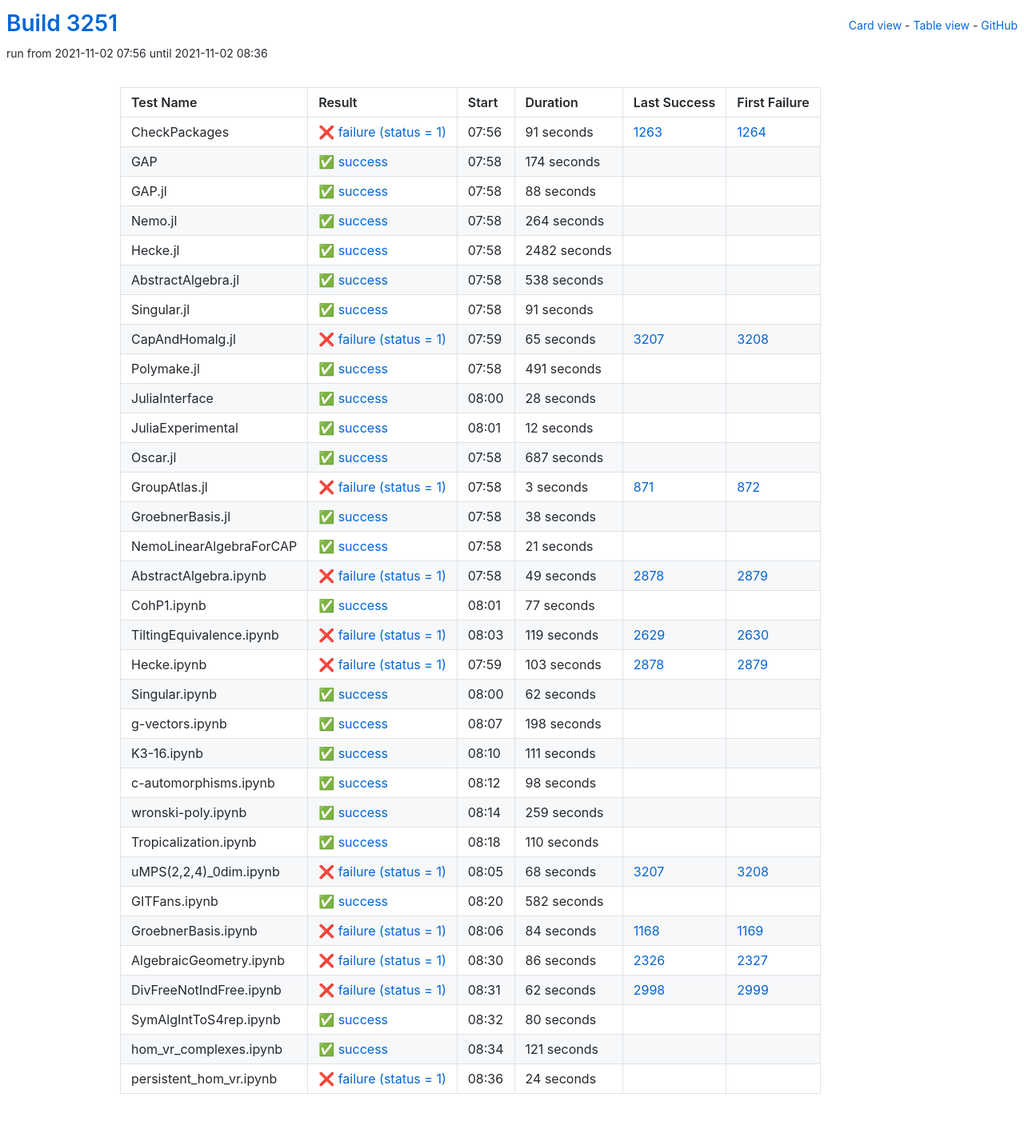
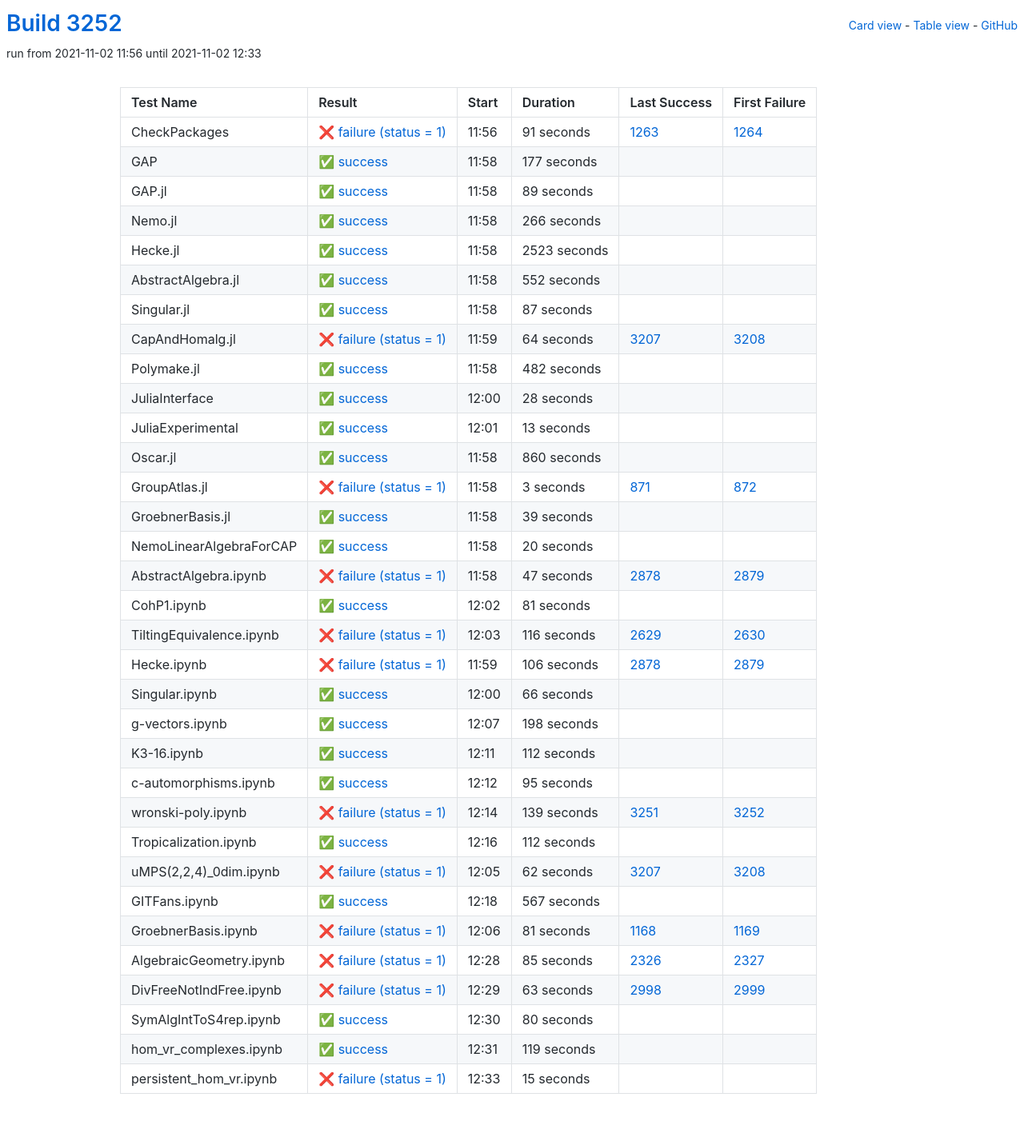
Before and after one commit to oscar-system/oscar-ci-status-stable, a Jekyll site: the page built from table.html, in a window 1280 px wide. Shown: the whole page at 80% size. Built offline with Jekyll 4.4.1, drawn with Linux system fonts in a browser that asks for light colours.

Commit message:
Build #3252

```diff
--- a/_data/ci.yml
+++ b/_data/ci.yml
@@ -1,6 +1,6 @@
 ---
-build: 3251
-build_url: https://oscarci.mathematik.uni-kl.de/job/oscar-stable/3251/
+build: 3252
+build_url: https://oscarci.mathematik.uni-kl.de/job/oscar-stable/3252/
 job: oscar-stable
 organization: oscar-system
 repo: oscar-ci-status-stable
@@ -8,8 +8,8 @@ repourl: https://github.com/oscar-system/oscar-ci-status-stable
 tests:
 - name: CheckPackages
   id: checkpackages
-  log: https://oscarci.mathematik.uni-kl.de/job/oscar-stable/3251/artifact/logs/build-3251/CheckPackages.log
-  start: 2021-11-02 07:56
+  log: https://oscarci.mathematik.uni-kl.de/job/oscar-stable/3252/artifact/logs/build-3252/CheckPackages.log
+  start: 2021-11-02 11:56
   success: false
   exitcode: 1
   status: failure
@@ -20,104 +20,104 @@ tests:
   first_failure_url: https://oscarci.mathematik.uni-kl.de/job/oscar-stable/1264/
 - name: GAP
   id: gap
-  log: https://oscarci.mathematik.uni-kl.de/job/oscar-stable/3251/artifact/logs/build-3251/GAP.log
-  start: 2021-11-02 07:58
+  log: https://oscarci.mathematik.uni-kl.de/job/oscar-stable/3252/artifact/logs/build-3252/GAP.log
+  start: 2021-11-02 11:58
   success: true
   exitcode: 0
   status: success
-  duration: 174
+  duration: 177
   last_success: false
   last_success_url:
   first_failure: false
   first_failure_url:
 - name: GAP.jl
   id: gap-jl
-  log: https://oscarci.mathematik.uni-kl.de/job/oscar-stable/3251/artifact/logs/build-3251/GAP.jl.log
-  start: 2021-11-02 07:58
+  log: https://oscarci.mathematik.uni-kl.de/job/oscar-stable/3252/artifact/logs/build-3252/GAP.jl.log
+  start: 2021-11-02 11:58
   success: true
   exitcode: 0
   status: success
-  duration: 88
+  duration: 89
   last_success: false
   last_success_url:
   first_failure: false
   first_failure_url:
 - name: Nemo.jl
   id: nemo-jl
-  log: https://oscarci.mathematik.uni-kl.de/job/oscar-stable/3251/artifact/logs/build-3251/Nemo.jl.log
-  start: 2021-11-02 07:58
+  log: https://oscarci.mathematik.uni-kl.de/job/oscar-stable/3252/artifact/logs/build-3252/Nemo.jl.log
+  start: 2021-11-02 11:58
   success: true
   exitcode: 0
   status: success
-  duration: 264
+  duration: 266
   last_success: false
   last_success_url:
   first_failure: false
   first_failure_url:
 - name: Hecke.jl
   id: hecke-jl
-  log: https://oscarci.mathematik.uni-kl.de/job/oscar-stable/3251/artifact/logs/build-3251/Hecke.jl.log
-  start: 2021-11-02 07:58
+  log: https://oscarci.mathematik.uni-kl.de/job/oscar-stable/3252/artifact/logs/build-3252/Hecke.jl.log
+  start: 2021-11-02 11:58
   success: true
   exitcode: 0
   status: success
-  duration: 2482
+  duration: 2523
   last_success: false
   last_success_url:
   first_failure: false
   first_failure_url:
 - name: AbstractAlgebra.jl
   id: abstractalgebra-jl
-  log: https://oscarci.mathematik.uni-kl.de/job/oscar-stable/3251/artifact/logs/build-3251/AbstractAlgebra.jl.log
-  start: 2021-11-02 07:58
+  log: https://oscarci.mathematik.uni-kl.de/job/oscar-stable/3252/artifact/logs/build-3252/AbstractAlgebra.jl.log
+  start: 2021-11-02 11:58
   success: true
   exitcode: 0
   status: success
-  duration: 538
+  duration: 552
   last_success: false
   last_success_url:
   first_failure: false
   first_failure_url:
 - name: Singular.jl
   id: singular-jl
-  log: https://oscarci.mathematik.uni-kl.de/job/oscar-stable/3251/artifact/logs/build-3251/Singular.jl.log
-  start: 2021-11-02 07:58
+  log: https://oscarci.mathematik.uni-kl.de/job/oscar-stable/3252/artifact/logs/build-3252/Singular.jl.log
+  start: 2021-11-02 11:58
   success: true
   exitcode: 0
   status: success
-  duration: 91
+  duration: 87
   last_success: false
   last_success_url:
   first_failure: false
   first_failure_url:
 - name: CapAndHomalg.jl
   id: capandhomalg-jl
-  log: https://oscarci.mathematik.uni-kl.de/job/oscar-stable/3251/artifact/logs/build-3251/CapAndHomalg.jl.log
-  start: 2021-11-02 07:59
+  log: https://oscarci.mathematik.uni-kl.de/job/oscar-stable/3252/artifact/logs/build-3252/CapAndHomalg.jl.log
+  start: 2021-11-02 11:59
   success: false
   exitcode: 1
   status: failure
-  duration: 65
+  duration: 64
   last_success: 3207
   last_success_url: https://oscarci.mathematik.uni-kl.de/job/oscar-stable/3207/
   first_failure: 3208
   first_failure_url: https://oscarci.mathematik.uni-kl.de/job/oscar-stable/3208/
 - name: Polymake.jl
   id: polymake-jl
-  log: https://oscarci.mathematik.uni-kl.de/job/oscar-stable/3251/artifact/logs/build-3251/Polymake.jl.log
-  start: 2021-11-02 07:58
+  log: https://oscarci.mathematik.uni-kl.de/job/oscar-stable/3252/artifact/logs/build-3252/Polymake.jl.log
+  start: 2021-11-02 11:58
   success: true
   exitcode: 0
   status: success
-  duration: 491
+  duration: 482
   last_success: false
   last_success_url:
   first_failure: false
   first_failure_url:
 - name: JuliaInterface
   id: juliainterface
-  log: https://oscarci.mathematik.uni-kl.de/job/oscar-stable/3251/artifact/logs/build-3251/JuliaInterface.log
-  start: 2021-11-02 08:00
+  log: https://oscarci.mathematik.uni-kl.de/job/oscar-stable/3252/artifact/logs/build-3252/JuliaInterface.log
+  start: 2021-11-02 12:00
   success: true
   exitcode: 0
   status: success
@@ -128,32 +128,32 @@ tests:
   first_failure_url:
 - name: JuliaExperimental
   id: juliaexperimental
-  log: https://oscarci.mathematik.uni-kl.de/job/oscar-stable/3251/artifact/logs/build-3251/JuliaExperimental.log
-  start: 2021-11-02 08:01
+  log: https://oscarci.mathematik.uni-kl.de/job/oscar-stable/3252/artifact/logs/build-3252/JuliaExperimental.log
+  start: 2021-11-02 12:01
   success: true
   exitcode: 0
   status: success
-  duration: 12
+  duration: 13
   last_success: false
   last_success_url:
   first_failure: false
   first_failure_url:
 - name: Oscar.jl
   id: oscar-jl
-  log: https://oscarci.mathematik.uni-kl.de/job/oscar-stable/3251/artifact/logs/build-3251/Oscar.jl.log
-  start: 2021-11-02 07:58
+  log: https://oscarci.mathematik.uni-kl.de/job/oscar-stable/3252/artifact/logs/build-3252/Oscar.jl.log
+  start: 2021-11-02 11:58
   success: true
   exitcode: 0
   status: success
-  duration: 687
+  duration: 860
   last_success: false
   last_success_url:
   first_failure: false
   first_failure_url:
 - name: GroupAtlas.jl
   id: groupatlas-jl
-  log: https://oscarci.mathematik.uni-kl.de/job/oscar-stable/3251/artifact/logs/build-3251/GroupAtlas.jl.log
-  start: 2021-11-02 07:58
+  log: https://oscarci.mathematik.uni-kl.de/job/oscar-stable/3252/artifact/logs/build-3252/GroupAtlas.jl.log
+  start: 2021-11-02 11:58
   success: false
   exitcode: 1
   status: failure
@@ -164,92 +164,92 @@ tests:
   first_failure_url: https://oscarci.mathematik.uni-kl.de/job/oscar-stable/872/
 - name: GroebnerBasis.jl
   id: groebnerbasis-jl
-  log: https://oscarci.mathematik.uni-kl.de/job/oscar-stable/3251/artifact/logs/build-3251/GroebnerBasis.jl.log
-  start: 2021-11-02 07:58
+  log: https://oscarci.mathematik.uni-kl.de/job/oscar-stable/3252/artifact/logs/build-3252/GroebnerBasis.jl.log
+  start: 2021-11-02 11:58
   success: true
   exitcode: 0
   status: success
-  duration: 38
+  duration: 39
   last_success: false
   last_success_url:
   first_failure: false
   first_failure_url:
 - name: NemoLinearAlgebraForCAP
   id: nemolinearalgebraforcap
-  log: https://oscarci.mathematik.uni-kl.de/job/oscar-stable/3251/artifact/logs/build-3251/NemoLinearAlgebraForCAP.log
-  start: 2021-11-02 07:58
+  log: https://oscarci.mathematik.uni-kl.de/job/oscar-stable/3252/artifact/logs/build-3252/NemoLinearAlgebraForCAP.log
+  start: 2021-11-02 11:58
   success: true
   exitcode: 0
   status: success
-  duration: 21
+  duration: 20
   last_success: false
   last_success_url:
   first_failure: false
   first_failure_url:
 - name: AbstractAlgebra.ipynb
   id: abstractalgebra-ipynb
-  log: https://oscarci.mathematik.uni-kl.de/job/oscar-stable/3251/artifact/logs/build-3251/AbstractAlgebra.ipynb.log
-  start: 2021-11-02 07:58
+  log: https://oscarci.mathematik.uni-kl.de/job/oscar-stable/3252/artifact/logs/build-3252/AbstractAlgebra.ipynb.log
+  start: 2021-11-02 11:58
   success: false
   exitcode: 1
   status: failure
-  duration: 49
+  duration: 47
   last_success: 2878
   last_success_url: https://oscarci.mathematik.uni-kl.de/job/oscar-stable/2878/
   first_failure: 2879
   first_failure_url: https://oscarci.mathematik.uni-kl.de/job/oscar-stable/2879/
 - name: CohP1.ipynb
   id: cohp1-ipynb
-  log: https://oscarci.mathematik.uni-kl.de/job/oscar-stable/3251/artifact/logs/build-3251/CohP1.ipynb.log
-  start: 2021-11-02 08:01
+  log: https://oscarci.mathematik.uni-kl.de/job/oscar-stable/3252/artifact/logs/build-3252/CohP1.ipynb.log
+  start: 2021-11-02 12:02
   success: true
   exitcode: 0
   status: success
-  duration: 77
+  duration: 81
   last_success: false
   last_success_url:
   first_failure: false
   first_failure_url:
 - name: TiltingEquivalence.ipynb
   id: tiltingequivalence-ipynb
-  log: https://oscarci.mathematik.uni-kl.de/job/oscar-stable/3251/artifact/logs/build-3251/TiltingEquivalence.ipynb.log
-  start: 2021-11-02 08:03
+  log: https://oscarci.mathematik.uni-kl.de/job/oscar-stable/3252/artifact/logs/build-3252/TiltingEquivalence.ipynb.log
+  start: 2021-11-02 12:03
   success: false
   exitcode: 1
   status: failure
-  duration: 119
+  duration: 116
   last_success: 2629
   last_success_url: https://oscarci.mathematik.uni-kl.de/job/oscar-stable/2629/
   first_failure: 2630
   first_failure_url: https://oscarci.mathematik.uni-kl.de/job/oscar-stable/2630/
 - name: Hecke.ipynb
   id: hecke-ipynb
-  log: https://oscarci.mathematik.uni-kl.de/job/oscar-stable/3251/artifact/logs/build-3251/Hecke.ipynb.log
-  start: 2021-11-02 07:59
+  log: https://oscarci.mathematik.uni-kl.de/job/oscar-stable/3252/artifact/logs/build-3252/Hecke.ipynb.log
+  start: 2021-11-02 11:59
   success: false
   exitcode: 1
   status: failure
-  duration: 103
+  duration: 106
   last_success: 2878
   last_success_url: https://oscarci.mathematik.uni-kl.de/job/oscar-stable/2878/
   first_failure: 2879
   first_failure_url: https://oscarci.mathematik.uni-kl.de/job/oscar-stable/2879/
 - name: Singular.ipynb
   id: singular-ipynb
-  log: https://oscarci.mathematik.uni-kl.de/job/oscar-stable/3251/artifact/logs/build-3251/Singular.ipynb.log
-  start: 2021-11-02 08:00
+  log: https://oscarci.mathematik.uni-kl.de/job/oscar-stable/3252/artifact/logs/build-3252/Singular.ipynb.log
+  start: 2021-11-02 12:00
   success: true
   exitcode: 0
   status: success
-  duration: 62
+  duration: 66
   last_success: false
   last_success_url:
   first_failure: false
   first_failure_url:
 - name: g-vectors.ipynb
   id: g-vectors-ipynb
-  log: https://oscarci.mathematik.uni-kl.de/job/oscar-stable/3251/artifact/logs/build-3251/g-vectors.ipynb.log
-  start: 2021-11-02 08:07
+  log: https://oscarci.mathematik.uni-kl.de/job/oscar-stable/3252/artifact/logs/build-3252/g-vectors.ipynb.log
+  start: 2021-11-02 12:07
   success: true
   exitcode: 0
   status: success
@@ -260,116 +260,116 @@ tests:
   first_failure_url:
 - name: K3-16.ipynb
   id: k3-16-ipynb
-  log: https://oscarci.mathematik.uni-kl.de/job/oscar-stable/3251/artifact/logs/build-3251/K3-16.ipynb.log
-  start: 2021-11-02 08:10
+  log: https://oscarci.mathematik.uni-kl.de/job/oscar-stable/3252/artifact/logs/build-3252/K3-16.ipynb.log
+  start: 2021-11-02 12:11
   success: true
   exitcode: 0
   status: success
-  duration: 111
+  duration: 112
   last_success: false
   last_success_url:
   first_failure: false
   first_failure_url:
 - name: c-automorphisms.ipynb
   id: c-automorphisms-ipynb
-  log: https://oscarci.mathematik.uni-kl.de/job/oscar-stable/3251/artifact/logs/build-3251/c-automorphisms.ipynb.log
-  start: 2021-11-02 08:12
+  log: https://oscarci.mathematik.uni-kl.de/job/oscar-stable/3252/artifact/logs/build-3252/c-automorphisms.ipynb.log
+  start: 2021-11-02 12:12
   success: true
   exitcode: 0
   status: success
-  duration: 98
+  duration: 95
   last_success: false
   last_success_url:
   first_failure: false
   first_failure_url:
 - name: wronski-poly.ipynb
   id: wronski-poly-ipynb
-  log: https://oscarci.mathematik.uni-kl.de/job/oscar-stable/3251/artifact/logs/build-3251/wronski-poly.ipynb.log
-  start: 2021-11-02 08:14
+  log: https://oscarci.mathematik.uni-kl.de/job/oscar-stable/3252/artifact/logs/build-3252/wronski-poly.ipynb.log
+  start: 2021-11-02 12:14
+  success: false
+  exitcode: 1
+  status: failure
+  duration: 139
+  last_success: 3251
+  last_success_url: https://oscarci.mathematik.uni-kl.de/job/oscar-stable/3251/
+  first_failure: 3252
+  first_failure_url: https://oscarci.mathematik.uni-kl.de/job/oscar-stable/3252/
+- name: Tropicalization.ipynb
+  id: tropicalization-ipynb
+  log: https://oscarci.mathematik.uni-kl.de/job/oscar-stable/3252/artifact/logs/build-3252/Tropicalization.ipynb.log
+  start: 2021-11-02 12:16
   success: true
   exitcode: 0
   status: success
-  duration: 259
-  last_success: false
-  last_success_url:
-  first_failure: false
-  first_failure_url:
-- name: Tropicalization.ipynb
-  id: tropicalization-ipynb
-  log: https://oscarci.mathematik.uni-kl.de/job/oscar-stable/3251/artifact/logs/build-3251/Tropicalization.ipynb.log
-  start: 2021-11-02 08:18
-  success: true
-  exitcode: 0
-  status: success
-  duration: 110
+  duration: 112
   last_success: false
   last_success_url:
   first_failure: false
   first_failure_url:
 - name: uMPS(2,2,4)_0dim.ipynb
   id: umps-2-2-4-0dim-ipynb
-  log: https://oscarci.mathematik.uni-kl.de/job/oscar-stable/3251/artifact/logs/build-3251/uMPS-2-2-4-_0dim.ipynb.log
-  start: 2021-11-02 08:05
+  log: https://oscarci.mathematik.uni-kl.de/job/oscar-stable/3252/artifact/logs/build-3252/uMPS-2-2-4-_0dim.ipynb.log
+  start: 2021-11-02 12:05
   success: false
   exitcode: 1
   status: failure
-  duration: 68
+  duration: 62
   last_success: 3207
   last_success_url: https://oscarci.mathematik.uni-kl.de/job/oscar-stable/3207/
   first_failure: 3208
   first_failure_url: https://oscarci.mathematik.uni-kl.de/job/oscar-stable/3208/
 - name: GITFans.ipynb
   id: gitfans-ipynb
-  log: https://oscarci.mathematik.uni-kl.de/job/oscar-stable/3251/artifact/logs/build-3251/GITFans.ipynb.log
-  start: 2021-11-02 08:20
+  log: https://oscarci.mathematik.uni-kl.de/job/oscar-stable/3252/artifact/logs/build-3252/GITFans.ipynb.log
+  start: 2021-11-02 12:18
   success: true
   exitcode: 0
   status: success
-  duration: 582
+  duration: 567
   last_success: false
   last_success_url:
   first_failure: false
   first_failure_url:
 - name: GroebnerBasis.ipynb
   id: groebnerbasis-ipynb
-  log: https://oscarci.mathematik.uni-kl.de/job/oscar-stable/3251/artifact/logs/build-3251/GroebnerBasis.ipynb.log
-  start: 2021-11-02 08:06
+  log: https://oscarci.mathematik.uni-kl.de/job/oscar-stable/3252/artifact/logs/build-3252/GroebnerBasis.ipynb.log
+  start: 2021-11-02 12:06
   success: false
   exitcode: 1
   status: failure
-  duration: 84
+  duration: 81
   last_success: 1168
   last_success_url: https://oscarci.mathematik.uni-kl.de/job/oscar-stable/1168/
   first_failure: 1169
   first_failure_url: https://oscarci.mathematik.uni-kl.de/job/oscar-stable/1169/
 - name: AlgebraicGeometry.ipynb
   id: algebraicgeometry-ipynb
-  log: https://oscarci.mathematik.uni-kl.de/job/oscar-stable/3251/artifact/logs/build-3251/AlgebraicGeometry.ipynb.log
-  start: 2021-11-02 08:30
+  log: https://oscarci.mathematik.uni-kl.de/job/oscar-stable/3252/artifact/logs/build-3252/AlgebraicGeometry.ipynb.log
+  start: 2021-11-02 12:28
   success: false
   exitcode: 1
   status: failure
-  duration: 86
+  duration: 85
   last_success: 2326
   last_success_url: https://oscarci.mathematik.uni-kl.de/job/oscar-stable/2326/
   first_failure: 2327
   first_failure_url: https://oscarci.mathematik.uni-kl.de/job/oscar-stable/2327/
 - name: DivFreeNotIndFree.ipynb
   id: divfreenotindfree-ipynb
-  log: https://oscarci.mathematik.uni-kl.de/job/oscar-stable/3251/artifact/logs/build-3251/DivFreeNotIndFree.ipynb.log
-  start: 2021-11-02 08:31
+  log: https://oscarci.mathematik.uni-kl.de/job/oscar-stable/3252/artifact/logs/build-3252/DivFreeNotIndFree.ipynb.log
+  start: 2021-11-02 12:29
   success: false
   exitcode: 1
   status: failure
-  duration: 62
+  duration: 63
   last_success: 2998
   last_success_url: https://oscarci.mathematik.uni-kl.de/job/oscar-stable/2998/
   first_failure: 2999
   first_failure_url: https://oscarci.mathematik.uni-kl.de/job/oscar-stable/2999/
 - name: SymAlgIntToS4rep.ipynb
   id: symalginttos4rep-ipynb
-  log: https://oscarci.mathematik.uni-kl.de/job/oscar-stable/3251/artifact/logs/build-3251/SymAlgIntToS4rep.ipynb.log
-  start: 2021-11-02 08:32
+  log: https://oscarci.mathematik.uni-kl.de/job/oscar-stable/3252/artifact/logs/build-3252/SymAlgIntToS4rep.ipynb.log
+  start: 2021-11-02 12:30
   success: true
   exitcode: 0
   status: success
@@ -380,24 +380,24 @@ tests:
   first_failure_url:
 - name: hom_vr_complexes.ipynb
   id: hom-vr-complexes-ipynb
-  log: https://oscarci.mathematik.uni-kl.de/job/oscar-stable/3251/artifact/logs/build-3251/hom_vr_complexes.ipynb.log
-  start: 2021-11-02 08:34
+  log: https://oscarci.mathematik.uni-kl.de/job/oscar-stable/3252/artifact/logs/build-3252/hom_vr_complexes.ipynb.log
+  start: 2021-11-02 12:31
   success: true
   exitcode: 0
   status: success
-  duration: 121
+  duration: 119
   last_success: false
   last_success_url:
   first_failure: false
   first_failure_url:
 - name: persistent_hom_vr.ipynb
   id: persistent-hom-vr-ipynb
-  log: https://oscarci.mathematik.uni-kl.de/job/oscar-stable/3251/artifact/logs/build-3251/persistent_hom_vr.ipynb.log
-  start: 2021-11-02 08:36
+  log: https://oscarci.mathematik.uni-kl.de/job/oscar-stable/3252/artifact/logs/build-3252/persistent_hom_vr.ipynb.log
+  start: 2021-11-02 12:33
   success: false
   exitcode: 1
   status: failure
-  duration: 24
+  duration: 15
   last_success: false
   last_success_url:
   first_failure: false
```
Also changed, not shown: README.md.
